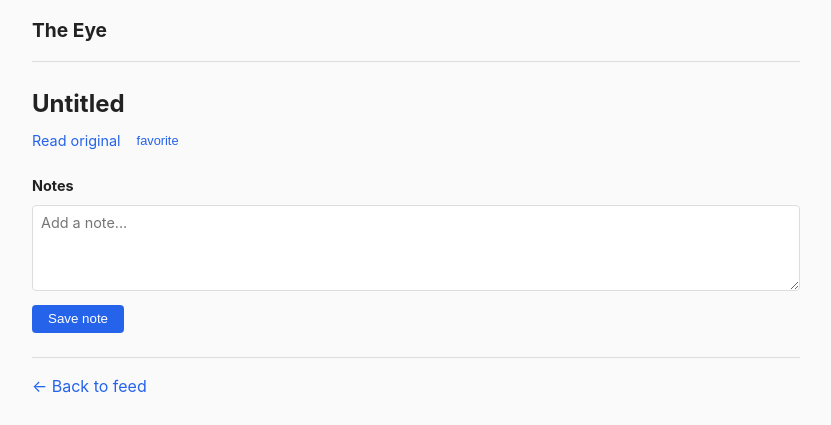
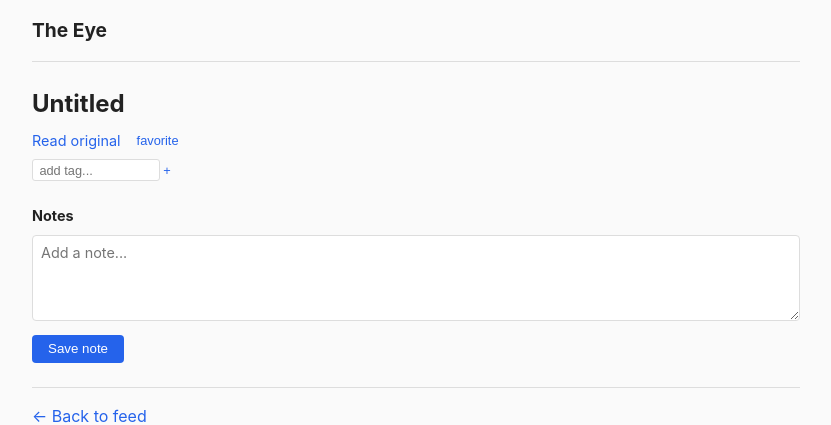
Before and after one commit to kvas-it/theeye, a FastAPI app: template templates/article.html in a window 1280 px wide. Shown: the top 425 px of the page, without its empty margins (224-1055 px from the left). Run offline with FastAPI, Linux system fonts and the light colour scheme; the template is opened without the code that fills it, so the values that code supplies are empty.

Commit message:
Add tags: manual tagging, auto-assignment during summarization, feed filtering
Tags can be added/removed on article detail pages with autocomplete from
existing tags. The summarizer assigns tags from the existing pool when
summarizing new articles. Feed can be filtered by tag.

Co-Authored-By: Claude Opus 4.6 (1M context) <noreply@anthropic.com>

```diff
--- a/static/style.css
+++ b/static/style.css
@@ -183,6 +183,48 @@ header nav {
 }
 .article-detail footer a { color: var(--accent); text-decoration: none; }
 
+/* Tags */
+.tag-chips { display: inline-flex; gap: 0.3rem; }
+.tag-chip {
+    display: inline-flex;
+    align-items: center;
+    gap: 0.2rem;
+    background: #e8e8e8;
+    color: var(--muted);
+    font-size: 0.75rem;
+    padding: 0.1rem 0.4rem;
+    border-radius: 3px;
+}
+.tag-remove {
+    background: none;
+    border: none;
+    color: var(--muted);
+    cursor: pointer;
+    font-size: 0.85rem;
+    padding: 0;
+    line-height: 1;
+}
+.tag-remove:hover { color: var(--fg); }
+.article-tags {
+    display: flex;
+    align-items: center;
+    gap: 0.4rem;
+    flex-wrap: wrap;
+    margin-top: 0.5rem;
+}
+.tag-add-form {
+    display: inline-flex;
+    align-items: center;
+    gap: 0.2rem;
+}
+.tag-input {
+    width: 8rem;
+    padding: 0.15rem 0.4rem;
+    border: 1px solid var(--border);
+    border-radius: 3px;
+    font-size: 0.8rem;
+}
+
 .empty {
     text-align: center;
     color: var(--muted);
--- a/templates/article.html
+++ b/templates/article.html
@@ -16,6 +16,26 @@
             <a href="{{ article.url }}" target="_blank" rel="noopener" class="original-link">Read original</a>
             <button class="btn-fav{% if article.is_favorite %} active{% endif %}"
                     onclick="toggleFav(this, {{ article.id }})">{{ 'unfavorite' if article.is_favorite else 'favorite' }}</button>
+        </div>
+        <div class="article-tags">
+            {% for t in article_tags %}
+            <span class="tag-chip">
+                {{ t.name }}
+                <form method="post" action="/article/{{ article.id }}/untag/{{ t.id }}" class="inline">
+                    <button type="submit" class="tag-remove" title="Remove tag">&times;</button>
+                </form>
+            </span>
+            {% endfor %}
+            <form method="post" action="/article/{{ article.id }}/tag" class="inline tag-add-form">
+                <input type="text" name="tag_name" placeholder="add tag..."
+                       list="all-tags" class="tag-input">
+                <button type="submit" class="btn-sm">+</button>
+            </form>
+            <datalist id="all-tags">
+                {% for t in all_tags %}
+                <option value="{{ t.name }}">
+                {% endfor %}
+            </datalist>
         </div>
     </header>
 
--- a/theeye/web/app.py
+++ b/theeye/web/app.py
@@ -32,6 +32,7 @@ def feed(
     page: int = Query(1, ge=1),
     source: str | None = Query(None),
     status: str = Query("all"),  # all, unread, read, favorites
+    tag: str | None = Query(None),
 ):
     db = get_conn()
     try:
@@ -49,6 +50,14 @@ def feed(
             conditions.append("r.article_id IS NOT NULL")
         elif status == "favorites":
             conditions.append("f.article_id IS NOT NULL")
+
+        tag_id = int(tag) if tag else None
+        if tag_id:
+            conditions.append(
+                "EXISTS (SELECT 1 FROM article_tags at"
+                " WHERE at.article_id = a.id AND at.tag_id = ?)"
+            )
+            params.append(tag_id)
 
         where = ""
         if conditions:
@@ -72,7 +81,11 @@ def feed(
                    sm.summary_title, sm.summary_text,
                    r.read_at,
                    n.id as note_id,
-                   f.article_id as is_favorite
+                   f.article_id as is_favorite,
+                   (SELECT GROUP_CONCAT(t.name, ', ')
+                    FROM article_tags at2
+                    JOIN tags t ON at2.tag_id = t.id
+                    WHERE at2.article_id = a.id) as tag_names
             FROM articles a
             JOIN sources s ON a.source_id = s.id
             LEFT JOIN summaries sm ON a.id = sm.article_id
@@ -87,19 +100,24 @@ def feed(
             query, params + [ITEMS_PER_PAGE, offset]
         ).fetchall()
 
-        # Get all sources for filter dropdown
+        # Get all sources and tags for filter dropdowns
         sources = db.execute(
             "SELECT id, name FROM sources ORDER BY name"
+        ).fetchall()
+        tags = db.execute(
+            "SELECT id, name FROM tags ORDER BY name"
         ).fetchall()
 
         return templates.TemplateResponse(request, "feed.html", {
             "articles": articles,
             "sources": sources,
+            "tags": tags,
             "page": page,
             "total_pages": total_pages,
             "total": total,
             "current_source": source_id,
             "current_status": status,
+            "current_tag": tag_id,
         })
     finally:
         db.close()
@@ -134,8 +152,21 @@ def article_detail(request: Request, article_id: int):
         )
         db.commit()
 
+        article_tags = db.execute("""
+            SELECT t.id, t.name FROM tags t
+            JOIN article_tags at ON t.id = at.tag_id
+            WHERE at.article_id = ?
+            ORDER BY t.name
+        """, (article_id,)).fetchall()
+
+        all_tags = db.execute(
+            "SELECT id, name FROM tags ORDER BY name"
+        ).fetchall()
+
         return templates.TemplateResponse(request, "article.html", {
             "article": article,
+            "article_tags": article_tags,
+            "all_tags": all_tags,
         })
     finally:
         db.close()
@@ -234,3 +265,56 @@ def save_note(article_id: int, text: str = Form("")):
         return RedirectResponse(f"/article/{article_id}", status_code=303)
     finally:
         db.close()
+
+
+@app.post("/article/{article_id}/tag")
+def add_tag(article_id: int, tag_name: str = Form("")):
+    name = tag_name.strip().lower()
+    if not name:
+        return RedirectResponse(f"/article/{article_id}", status_code=303)
+    db = get_conn()
+    try:
+        db.execute(
+            "INSERT OR IGNORE INTO tags (name) VALUES (?)", (name,),
+        )
+        tag_id = db.execute(
+            "SELECT id FROM tags WHERE name = ?", (name,),
+        ).fetchone()["id"]
+        db.execute(
+            "INSERT OR IGNORE INTO article_tags (article_id, tag_id)"
+            " VALUES (?, ?)",
+            (article_id, tag_id),
+        )
+        db.commit()
+        return RedirectResponse(f"/article/{article_id}", status_code=303)
+    finally:
+        db.close()
+
+
+@app.post("/article/{article_id}/untag/{tag_id}")
+def remove_tag(article_id: int, tag_id: int):
+    db = get_conn()
+    try:
+        db.execute(
+            "DELETE FROM article_tags"
+            " WHERE article_id = ? AND tag_id = ?",
+            (article_id, tag_id),
+        )
+        db.commit()
+        return RedirectResponse(f"/article/{article_id}", status_code=303)
+    finally:
+        db.close()
+
+
+@app.post("/tags/{tag_id}/delete")
+def delete_tag(tag_id: int):
+    db = get_conn()
+    try:
+        db.execute(
+            "DELETE FROM article_tags WHERE tag_id = ?", (tag_id,),
+        )
+        db.execute("DELETE FROM tags WHERE id = ?", (tag_id,))
+        db.commit()
+        return RedirectResponse("/", status_code=303)
+    finally:
+        db.close()
```
Also changed, not shown: templates/feed.html (+20 -2 lines), tests/test_summarizer.py (+94 -0 lines), tests/test_web.py (+64 -0 lines), theeye/summarizer/summarize.py (+72 -6 lines), migrations/003_tags.sql (added).
